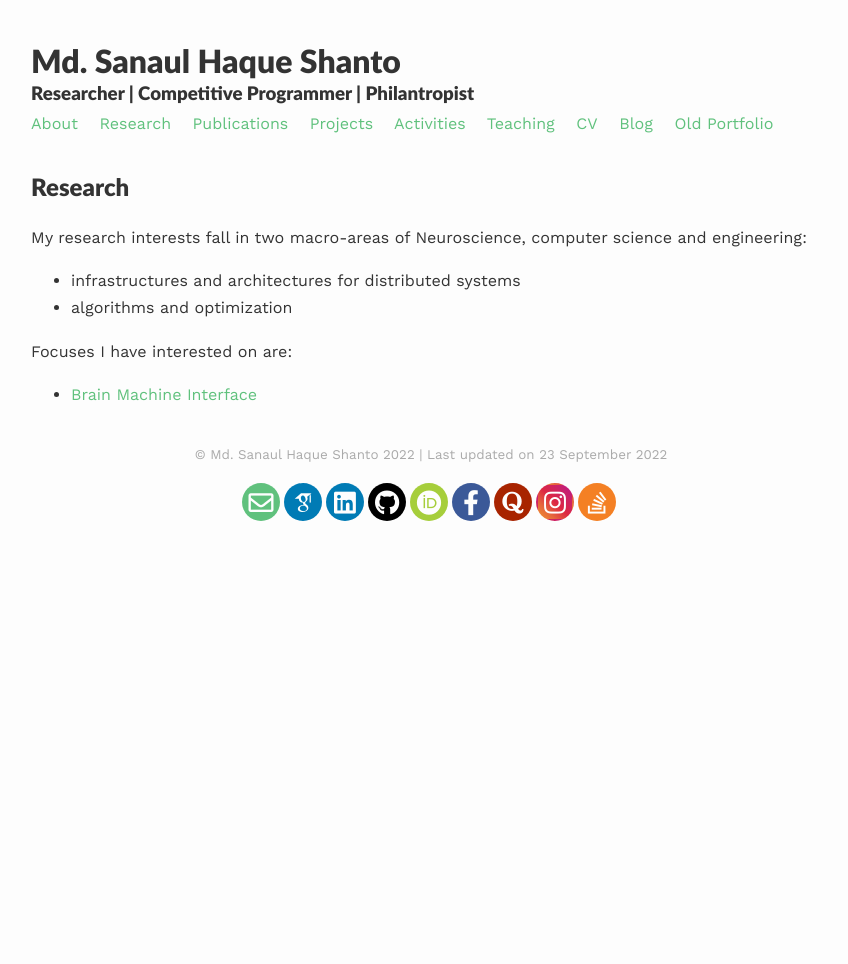
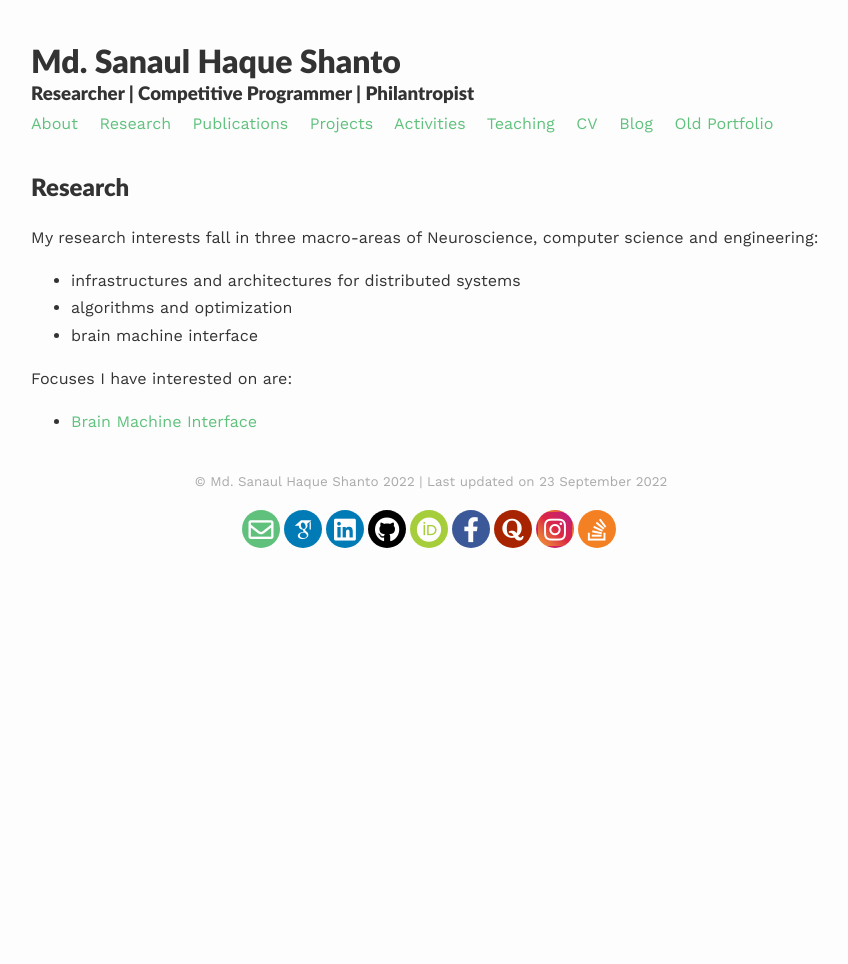
Before and after one commit to Md-Sanaul-Haque-Shanto/md-sanaul-haque-shanto.github.io, a Jekyll site: the page built from _pages/research.md, in a window 1280 px wide. Shown: the whole page, without its empty margins (209-1057 px from the left). Built offline with Jekyll 4.4.1, drawn with Linux system fonts in a browser that asks for light colours; nearby versions of some CDN libraries; some web fonts are replaced.

Commit message:
Update research.md

```diff
--- a/_pages/research.md
+++ b/_pages/research.md
@@ -6,9 +6,10 @@ published: true
 ---
 
 ## Research
-My research interests fall in two macro-areas of Neuroscience, computer science and engineering:
+My research interests fall in three macro-areas of Neuroscience, computer science and engineering:
 - infrastructures and architectures for distributed systems
 - algorithms and optimization
+- brain machine interface
 
 Focuses I have interested on are:
-- [Brain Machine Interface]({{site.baseurl}}/research/)
+- [Brain Machine Interface](https://witlab.org)
```
